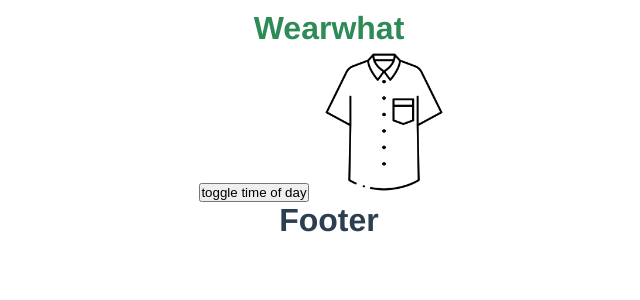
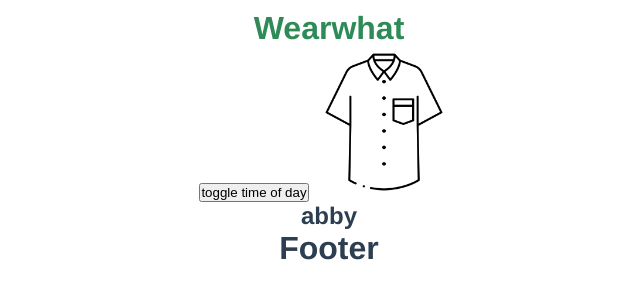
Before and after one commit to wkcodes/wear-what, a Vue app: page / in a window 1280 px wide. Shown: the top 300 px of the page, without its empty margins (311-951 px from the left). Built offline with nearby package versions, Linux system fonts and the light colour scheme.

Commit message:
experiment with array props

```diff
--- a/src/components/WearBox.vue
+++ b/src/components/WearBox.vue
@@ -2,13 +2,14 @@
     <div>
       <button>toggle time of day</button>
       <img src="../../public/img/clothes/short_sleeve_shirt.png" alt="pants" width="150" height="150">
-      <h2>{{test}}</h2>
+      <h2>{{names[0]}}</h2>
     </div>
 </template>
 
 <script>
   export default {
     name: 'WearBox',
+    props: ['names']
   };
 </script>
 
--- a/src/components/Wrapper.vue
+++ b/src/components/Wrapper.vue
@@ -1,7 +1,7 @@
 <template>
   <main class="container">
     <Header title="Wearwhat"/>
-    <WearBox test=""/>
+    <WearBox v-bind:names='names'/>
     <Footer/>
   </main>
 </template>
@@ -20,8 +20,10 @@
       Footer,
       WearBox
     },
-    props: {
-        test: String
+    data () {
+        return {
+            names: ['abby','ben','carol']
+        }
     }
   };
 </script>
```
